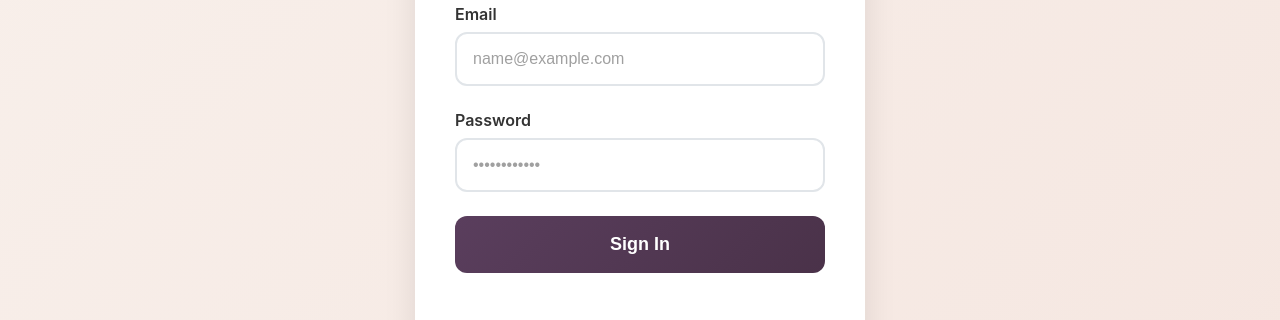
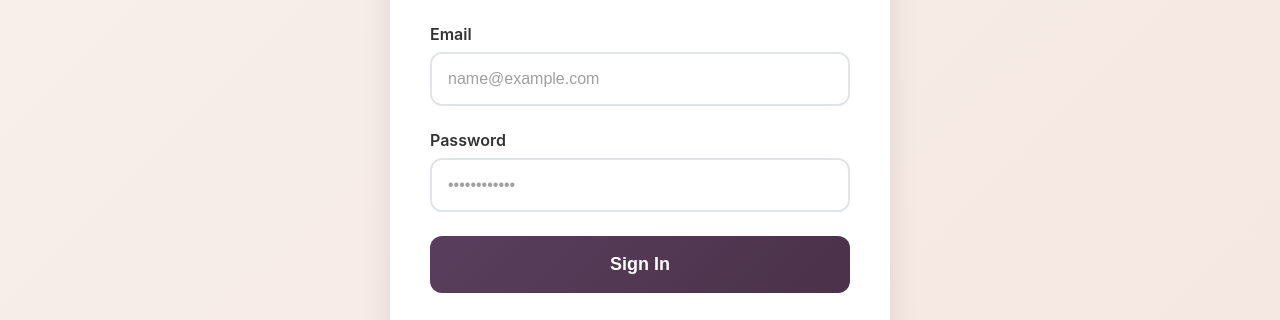
Before and after one commit to DoniVerse/Shift-, a plain HTML site: page studentlogin.html in a window 1280 px wide. Shown: the part 275-595 px from the top of the page. Drawn offline with Linux system fonts and the light colour scheme.

Commit message:
fix size

```diff
--- a/add-job-styles.css
+++ b/add-job-styles.css
@@ -22,20 +22,18 @@ body {
   font-family: -apple-system, BlinkMacSystemFont, "Segoe UI", Roboto, sans-serif;
   background: var(--color-bg-light);
   min-height: 100vh;
-  display: flex;
-  justify-content: center;
-  padding: 20px;
+  margin: 0;
+  padding: 0;
 }
 
 .container {
   width: 100%;
-  max-width: 500px;
+  max-width: 1200px;
+  margin: 0 auto;
   background: var(--color-white);
-  border-radius: 12px;
-  box-shadow: 0 8px 30px rgba(0, 0, 0, 0.1);
-  overflow: hidden;
+  min-height: 100vh;
   position: relative;
-  min-height: calc(100vh - 40px);
+  padding: 0 20px;
   display: flex;
   flex-direction: column;
 }
--- a/employer-profile-styles.css
+++ b/employer-profile-styles.css
@@ -29,7 +29,14 @@ body {
 
 .container {
   width: 100%;
-  max-width: 400px;
+  max-width: 1200px;
+  margin: 0 auto;
+  padding: 0 20px;
+}
+
+.profile-card {
+  max-width: 500px;
+  margin: 0 auto;
   background: var(--color-white);
   border-radius: 12px;
   box-shadow: 0 8px 30px rgba(0, 0, 0, 0.1);
--- a/employer-signin-styles.css
+++ b/employer-signin-styles.css
@@ -30,8 +30,9 @@ body {
 
 .container {
   width: 100%;
-  max-width: 450px;
+  max-width: 1200px;
   margin: 0 auto;
+  padding: 0 20px;
 }
 
 .signin-card {
@@ -40,6 +41,8 @@ body {
   box-shadow: 0 10px 40px rgba(0, 0, 0, 0.1);
   overflow: hidden;
   position: relative;
+  max-width: 500px;
+  margin: 0 auto;
 }
 
 .header {
--- a/employer-styles.css
+++ b/employer-styles.css
@@ -30,8 +30,9 @@ body {
 
 .container {
   width: 100%;
-  max-width: 450px;
+  max-width: 1200px;
   margin: 0 auto;
+  padding: 0 20px;
 }
 
 .signup-card {
@@ -40,6 +41,8 @@ body {
   box-shadow: 0 10px 40px rgba(0, 0, 0, 0.1);
   overflow: hidden;
   position: relative;
+  max-width: 500px;
+  margin: 0 auto;
 }
 
 .header {
@@ -256,13 +259,14 @@ background: linear-gradient(135deg, var(--color-secondary) 0%, var(--color-secon
 }
 
 /* Responsive adjustments */
-@media (max-width: 500px) {
+@media (max-width: 768px) {
   .container {
-    max-width: 100%;
+    padding: 0 10px;
   }
 
   .signup-card {
     border-radius: 12px;
+    margin: 0;
   }
 
   .content {
@@ -273,6 +277,13 @@ background: linear-gradient(135deg, var(--color-secondary) 0%, var(--color-secon
   .form-field select {
     padding: 12px;
     font-size: 16px;
+  }
+}
+
+@media (max-width: 480px) {
+  .signup-card {
+    border-radius: 0;
+    box-shadow: none;
   }
 }
 
--- a/job-categories-styles.css
+++ b/job-categories-styles.css
@@ -22,22 +22,20 @@ body {
   font-family: -apple-system, BlinkMacSystemFont, "Segoe UI", Roboto, sans-serif;
   background: var(--color-bg-light);
   min-height: 100vh;
-  display: flex;
-  justify-content: center;
-  padding: 20px;
+  margin: 0;
+  padding: 0;
 }
 
 .container {
   width: 100%;
-  max-width: 500px;
+  max-width: 1200px;
+  margin: 0 auto;
   background: var(--color-white);
-  border-radius: 12px;
-  box-shadow: 0 8px 30px rgba(0, 0, 0, 0.1);
-  overflow: hidden;
+  min-height: 100vh;
   position: relative;
-  min-height: calc(100vh - 40px);
   display: flex;
   flex-direction: column;
+  padding: 0 20px;
 }
 
 .header {
--- a/job-listing.css
+++ b/job-listing.css
@@ -25,13 +25,13 @@ body {
 }
 
 .container {
-    max-width: 600px;
+    max-width: 1200px;
     margin: 0 auto;
     min-height: 100vh;
     display: flex;
     flex-direction: column;
     background: var(--color-white);
-    box-shadow: 0 0 30px rgba(0, 0, 0, 0.1);
+    padding: 0 20px;
     position: relative;
 }
 
--- a/student-profile.css
+++ b/student-profile.css
@@ -30,9 +30,15 @@ body {
 
 .container {
     width: 100%;
-    max-width: 400px;
+    max-width: 1200px;
     margin: 0 auto;
-    min-height: 100vh;
+    padding: 0 20px;
+}
+
+.profile-card {
+    max-width: 500px;
+    margin: 0 auto;
+    min-height: 80vh;
     background: var(--color-white);
     border-radius: 12px;
     box-shadow: 0 8px 30px rgba(0, 0, 0, 0.1);
--- a/studentlogin.css
+++ b/studentlogin.css
@@ -22,17 +22,26 @@ body {
     background: linear-gradient(135deg, var(--color-bg-light) 0%, var(--color-bg-light-alt) 100%);
     min-height: 100vh;
     color: var(--color-text);
+    display: flex;
+    align-items: center;
+    justify-content: center;
+    padding: 20px;
 }
 
 .container {
     width: 100%;
-    max-width: 450px;
+    max-width: 1200px;
     margin: 0 auto;
-    min-height: 100vh;
-    display: flex;
-    flex-direction: column;
+    padding: 0 20px;
+}
+
+.login-card {
+    max-width: 500px;
+    margin: 0 auto;
     background: var(--color-white);
+    border-radius: 16px;
     box-shadow: 0 0 30px rgba(0, 0, 0, 0.1);
+    overflow: hidden;
 }
 
 .header {
--- a/studentlogin.html
+++ b/studentlogin.html
@@ -8,11 +8,12 @@
 </head>
 <body>
     <div class="container">
-        <div class="header">
-            <div class="logo">S</div>
-        </div>
+        <div class="login-card">
+            <div class="header">
+                <div class="logo">S</div>
+            </div>
 
-        <div class="main-content">
+            <div class="main-content">
             <h1 class="title">Sign In</h1>
 
             <form class="login-form" id="loginForm">
--- a/studentsignup.css
+++ b/studentsignup.css
@@ -22,17 +22,26 @@ body {
     background: linear-gradient(135deg, var(--color-bg-light) 0%, var(--color-bg-light-alt) 100%);
     min-height: 100vh;
     color: var(--color-text);
+    display: flex;
+    align-items: center;
+    justify-content: center;
+    padding: 20px;
 }
 
 .container {
     width: 100%;
-    max-width: 450px;
+    max-width: 1200px;
     margin: 0 auto;
-    min-height: 100vh;
-    display: flex;
-    flex-direction: column;
+    padding: 0 20px;
+}
+
+.signup-card {
+    max-width: 600px;
+    margin: 0 auto;
     background: var(--color-white);
+    border-radius: 16px;
     box-shadow: 0 0 30px rgba(0, 0, 0, 0.1);
+    overflow: hidden;
 }
 
 .header {
```
Also changed, not shown: add-job.html (+1 -11 lines), employer-profile.html (+2 -0 lines), student-profile.html (+6 -4 lines), studentsignup.html (+6 -4 lines).
